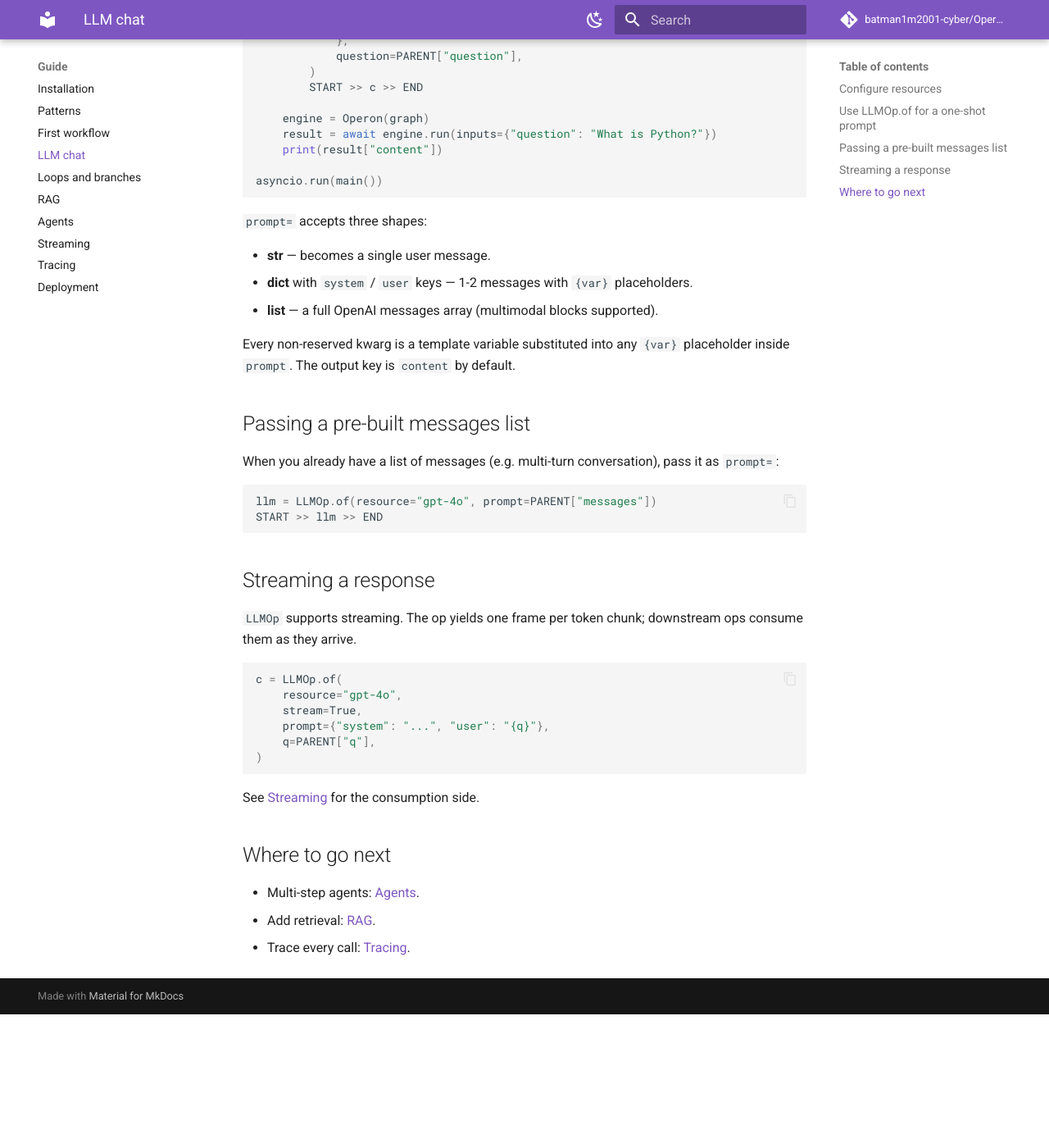
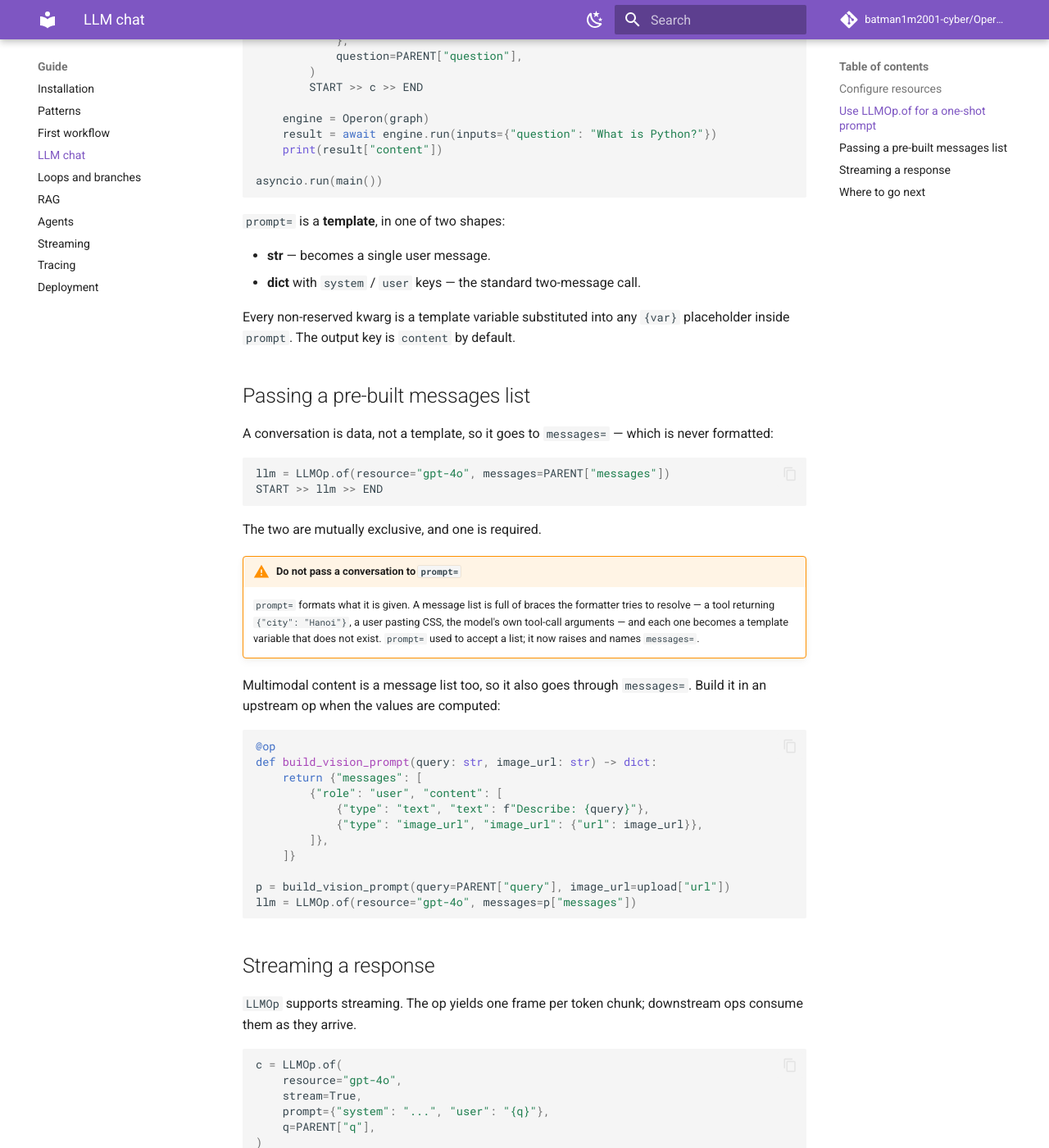
Before and after one commit to batman1m2001-cyber/Operonx, an MkDocs documentation site: the page built from docs/guide/02-llm-chat.md, in a window 1280 px wide and 1400 px high, scrolled down 1212 px. Shown: the whole window at 82% size. Built offline with MkDocs 1.6.1 and Material for MkDocs 9.7.7, drawn with Linux system fonts in a browser that asks for light colours; comment, search, counter and statistics services are not loaded; before the commit the page ends 2449 px from its top, so only the background shows below that.

Commit message:
docs,examples: teach messages= where prompt= used to take a list
The guide, the API reference and one example still taught the pattern the
last commit made an error. Docs that teach a broken call are worse than
none — the reader trusts them and gets a PromptError naming a template
variable they never wrote.

  guide/02-llm-chat.md   "prompt= accepts three shapes" -> two; the
                         pre-built-messages section now uses messages=,
                         with a warning saying why prompt= is wrong for a
                         conversation and the multimodal build-upstream
                         pattern spelled out
  guide/00b-patterns.md  prompt=PARENT["msgs"] -> messages=
  guide/06-streaming.md  prompt=PARENT["messages"] -> messages=, plus the
                         `final` rule: the last frame repeats the whole
                         content, so joining every frame double-counts
  api/providers.md       prompt=PARENT["msgs"] -> messages=
  ex04_llm_advanced      multi_turn passed a built message list to
                         prompt= — the exact bug, in the example named
                         "multi-turn conversation"

C6 marked closed in the archive, recording that the `template=False` flag
was built and rejected: it can express a meaningless state (template=False
*with* template variables) that needs a runtime check, where messages=
makes it unrepresentable.

````diff
--- a/docs/guide/02-llm-chat.md
+++ b/docs/guide/02-llm-chat.md
@@ -63,23 +63,48 @@ async def main():
 asyncio.run(main())
 ```
 
-`prompt=` accepts three shapes:
+`prompt=` is a **template**, in one of two shapes:
 
 * **str** — becomes a single user message.
-* **dict** with `system` / `user` keys — 1-2 messages with `{var}` placeholders.
-* **list** — a full OpenAI messages array (multimodal blocks supported).
+* **dict** with `system` / `user` keys — the standard two-message call.
 
 Every non-reserved kwarg is a template variable substituted into any
 `{var}` placeholder inside `prompt`. The output key is `content` by default.
 
 ## Passing a pre-built messages list
 
-When you already have a list of messages (e.g. multi-turn conversation),
-pass it as `prompt=`:
+A conversation is data, not a template, so it goes to `messages=` — which
+is never formatted:
 
 ```python
-llm = LLMOp.of(resource="gpt-4o", prompt=PARENT["messages"])
+llm = LLMOp.of(resource="gpt-4o", messages=PARENT["messages"])
 START >> llm >> END
+```
+
+The two are mutually exclusive, and one is required.
+
+!!! warning "Do not pass a conversation to `prompt=`"
+    `prompt=` formats what it is given. A message list is full of braces
+    the formatter tries to resolve — a tool returning `{"city": "Hanoi"}`,
+    a user pasting CSS, the model's own tool-call arguments — and each one
+    becomes a template variable that does not exist. `prompt=` used to
+    accept a list; it now raises and names `messages=`.
+
+Multimodal content is a message list too, so it also goes through
+`messages=`. Build it in an upstream op when the values are computed:
+
+```python
+@op
+def build_vision_prompt(query: str, image_url: str) -> dict:
+    return {"messages": [
+        {"role": "user", "content": [
+            {"type": "text", "text": f"Describe: {query}"},
+            {"type": "image_url", "image_url": {"url": image_url}},
+        ]},
+    ]}
+
+p = build_vision_prompt(query=PARENT["query"], image_url=upload["url"])
+llm = LLMOp.of(resource="gpt-4o", messages=p["messages"])
 ```
 
 ## Streaming a response
````
Also changed, not shown: docs/api/providers.md (+1 -1 lines), docs/design/AGENT_PLAN_ARCHIVE.md (+2 -2 lines), docs/guide/00b-patterns.md (+1 -1 lines), docs/guide/06-streaming.md (+6 -1 lines), 1 other file.
